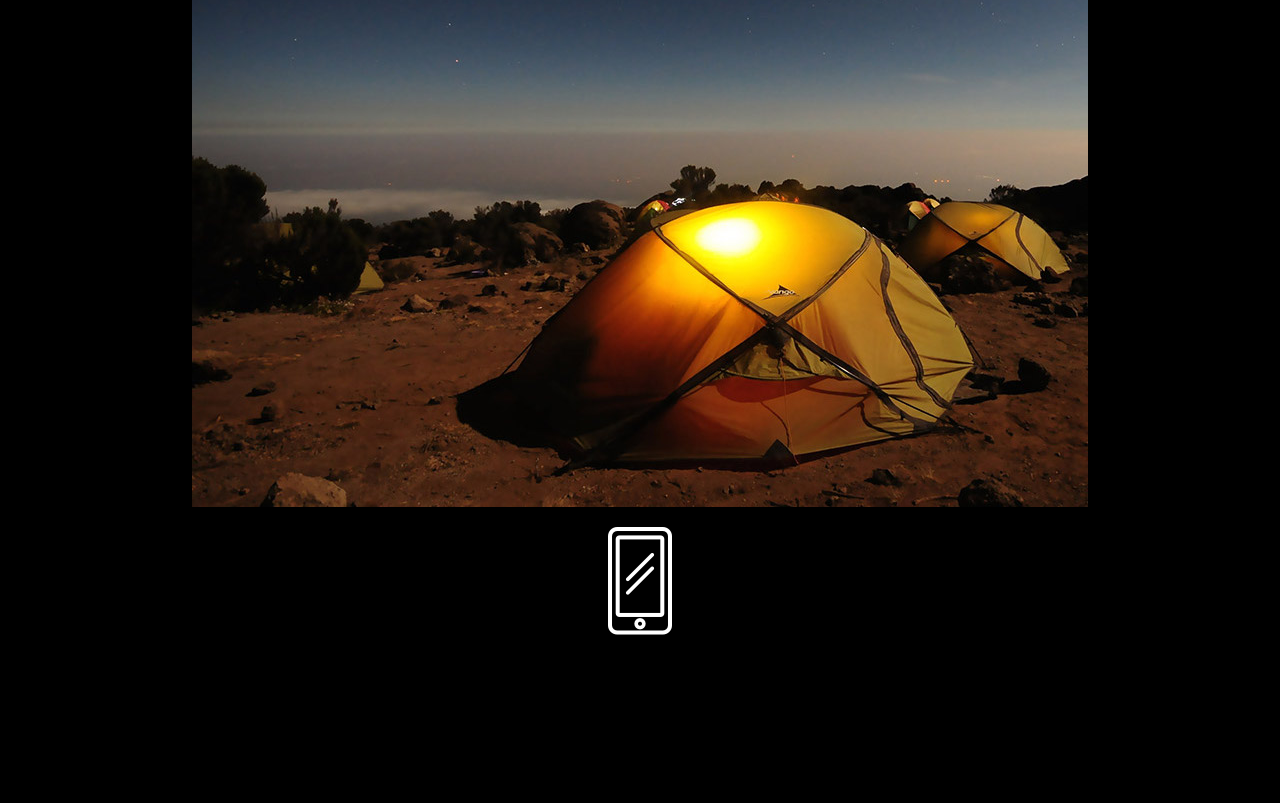
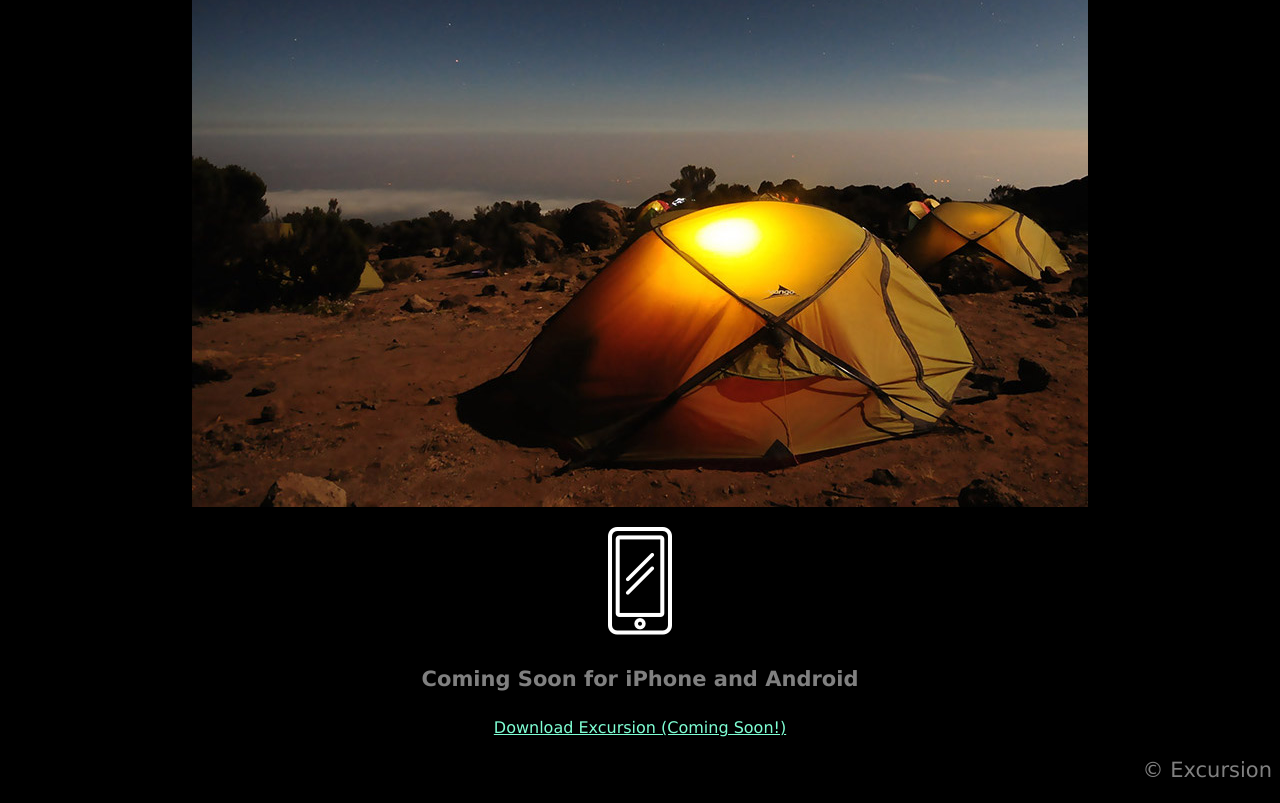
Before and after one commit to JesHT/Excursion, a plain HTML site: page index.html in a window 1280 px wide. Shown: the part 505-1308 px from the top of the page. Before the commit the page ends 1160 px from the top, so only its background shows below. Drawn offline with Linux system fonts and the light colour scheme.

Commit message:
copyright

```diff
--- a/index.html
+++ b/index.html
@@ -17,5 +17,8 @@
 <h4 class="header--sub-header">Excusion remebers places you like, and recommends new points of interst around you.</h4>
 <p><img src="resources/images/camp.jpg"></p>
 <p><img src="resources/images/phone.png"></p>
+<h4 class="header--sub-header">Coming Soon for iPhone and Android</h4>
+<p><a class="link--cta" href="#">Download Excursion (Coming Soon!)</a></p>
+<p class="footer--copyright">© Excursion</p>
 </body>
 </html>
--- a/resources/css/style.css
+++ b/resources/css/style.css
@@ -26,3 +26,11 @@ body {
     font-size: 16px;
     color: aquamarine;
 }
+
+/* footer */
+
+.footer--copyright {
+    font-size: 21px;
+    color: grey;
+    text-align: right;
+}
```
